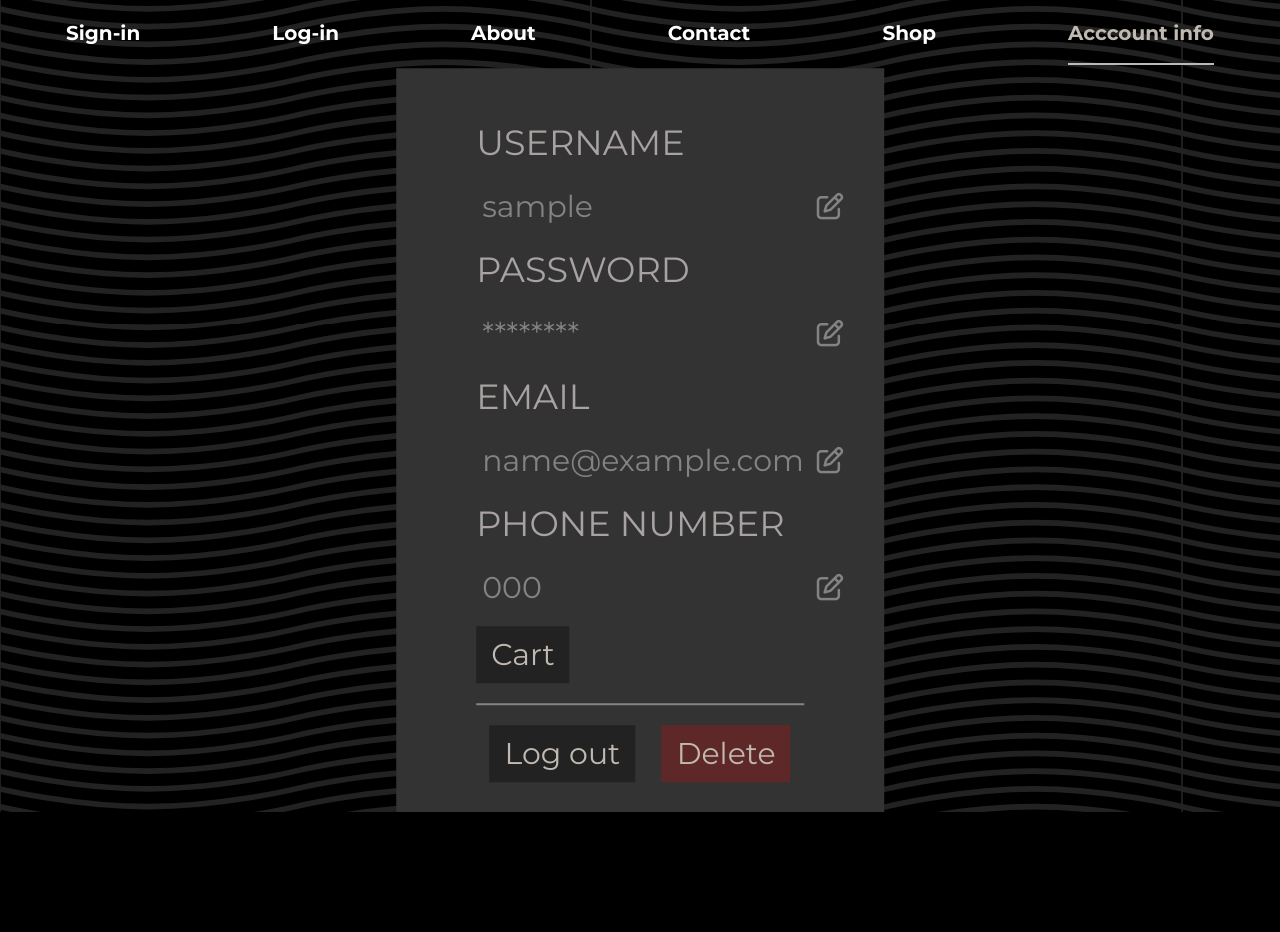
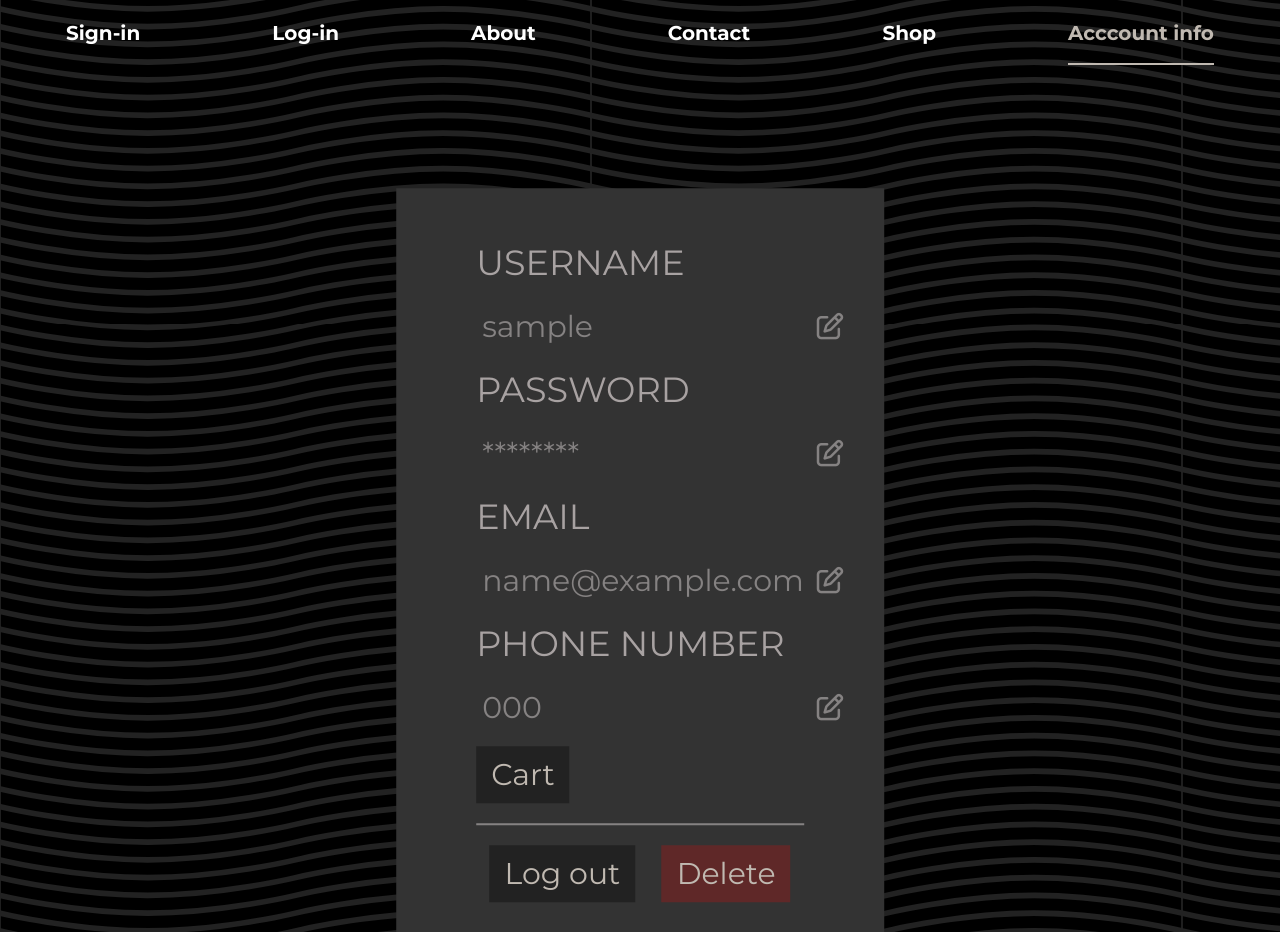
Before and after one commit to Anchiee/shoppify, a PHP site: page /view/php/accountInfo.php in a window 1280 px wide. Before the commit the page ends 812 px from the top, so only its background shows below. Run offline with PHP 8.4, Linux system fonts and the light colour scheme; the visitor is signed in with stand-in values (Sample User, id 1); tables that the repository leaves empty or names only in its code hold one stand-in row (values such as "Sample post"); some libraries are stand-ins or nearby versions.

Commit message:
Small changes

```diff
--- a/model/database/InsertUser.php
+++ b/model/database/InsertUser.php
@@ -5,8 +5,9 @@ function AddUser($username, $password, $email, $phone)
 {
   try {
 
-    require_once "../model/database/dbh.php";
+    require "dbh.php";
     require_once "../configurations/config.php";
+
 
     $query = "INSERT INTO users(username, passwrd, email, phone) VALUES(:username, :passwrd, :email, :phone);";
     $stmt = $pdo->prepare($query);
--- a/view/style/accountInfo.css
+++ b/view/style/accountInfo.css
@@ -4,7 +4,7 @@
 {
   background-color: #333333;
   position: absolute;
-  top:55%;
+  top:70%;
   left:50%;
   transform: translate(-50%, -50%);
   padding: 30px 80px;
```
